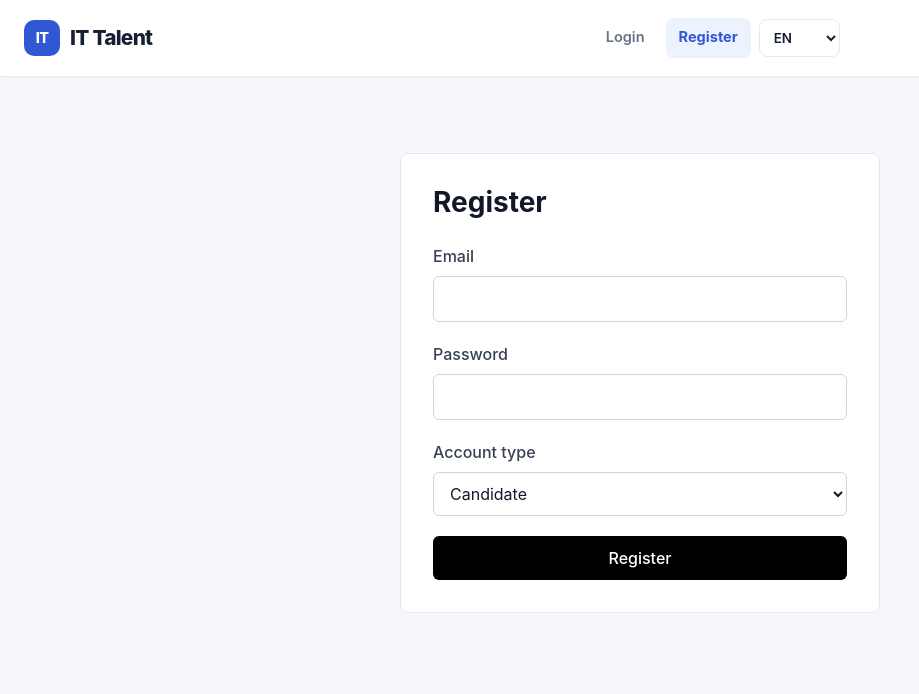
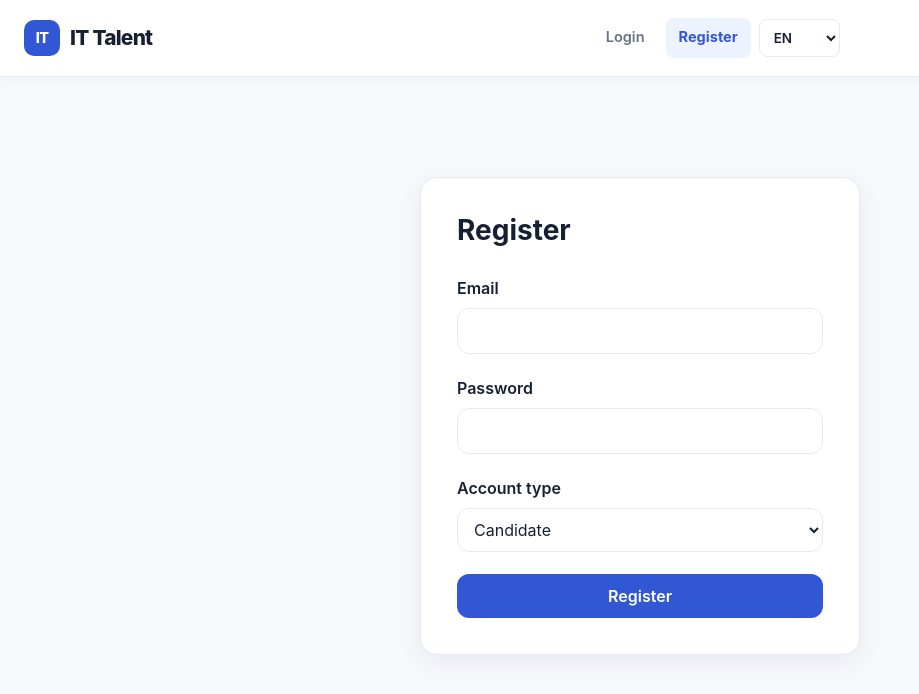
Before and after one commit to Fehmi-Yildirim/it-talent-frontend, a React (Vite) app: page /register in a window 1280 px wide. Shown: the top 694 px of the page, without its empty margins (0-919 px from the left). Built offline with nearby package versions, Linux system fonts and the light colour scheme; no server answers.

Commit message:
Improve registration page styling

```diff
--- a/src/pages/RegisterPage.css
+++ b/src/pages/RegisterPage.css
@@ -1,22 +1,26 @@
 .register-page {
-    max-width: 480px;
-    margin: 40px auto;
-    padding: 32px;
-    border: 1px solid #e5e7eb;
-    border-radius: 8px;
-    background: #ffffff;
+    width: min(440px, calc(100% - 32px));
+    margin: 64px auto;
+    padding: 36px;
+
+    border: 1px solid var(--color-border);
+    border-radius: var(--radius-lg);
+
+    background: var(--color-surface);
+    box-shadow: var(--shadow-md);
 }
 
 .register-page h1 {
-    margin: 0 0 24px;
-    color: #111827;
+    margin: 0 0 28px;
+    color: var(--color-text);
     font-size: 28px;
+    font-weight: 700;
 }
 
 .register-page form {
     display: flex;
     flex-direction: column;
-    gap: 20px;
+    gap: 22px;
 }
 
 .register-page form>div {
@@ -26,47 +30,57 @@
 }
 
 .register-page label {
-    color: #374151;
-    font-weight: 500;
+    color: var(--color-text);
+    font-weight: 600;
 }
 
 .register-page input,
 .register-page select {
     box-sizing: border-box;
     width: 100%;
-    min-height: 42px;
+    min-height: 44px;
     padding: 10px 12px;
-    border: 1px solid #d1d5db;
-    border-radius: 6px;
-    background: #ffffff;
-    color: #111827;
+
+    border: 1px solid var(--color-border);
+    border-radius: var(--radius-md);
+
+    background: var(--color-surface);
+    color: var(--color-text);
     font: inherit;
+
+    transition: border-color 0.2s ease, box-shadow 0.2s ease;
 }
 
 .register-page input:focus,
 .register-page select:focus {
-    border-color: #2563eb;
-    outline: 3px solid #dbeafe;
+    border-color: var(--color-primary);
+    outline: 3px solid var(--color-primary-soft);
 }
 
 .register-page button[type='submit'] {
-    min-height: 42px;
+    min-height: var(--button-height);
     padding: 10px 16px;
+
     border: 0;
-    border-radius: 6px;
-    background: #000000;
-    color: #ffffff;
+    border-radius: var(--button-radius);
+
+    background: var(--color-primary);
+    color: white;
+
     font: inherit;
-    font-weight: 500;
+    font-weight: 600;
     cursor: pointer;
+
+    transition: background 0.2s ease, transform 0.2s ease;
 }
 
 .register-page button[type='submit']:hover:not(:disabled) {
-    background: #474849;
+    background: var(--color-primary-dark);
+    transform: translateY(-1px);
 }
 
 .register-page button[type='submit']:focus-visible {
-    outline: 3px solid #dbeafe;
+    outline: 3px solid var(--color-primary-soft);
     outline-offset: 2px;
 }
 
@@ -78,7 +92,14 @@
 .register-page #register-error {
     margin: 0;
     padding: 12px 16px;
-    border-radius: 6px;
+    border-radius: var(--radius-md);
     background: #fef2f2;
-    color: #b91c1c;
+    color: var(--color-danger);
 }
+
+@media (max-width: 560px) {
+    .register-page {
+        margin: 32px auto;
+        padding: 24px;
+    }
+}
```
